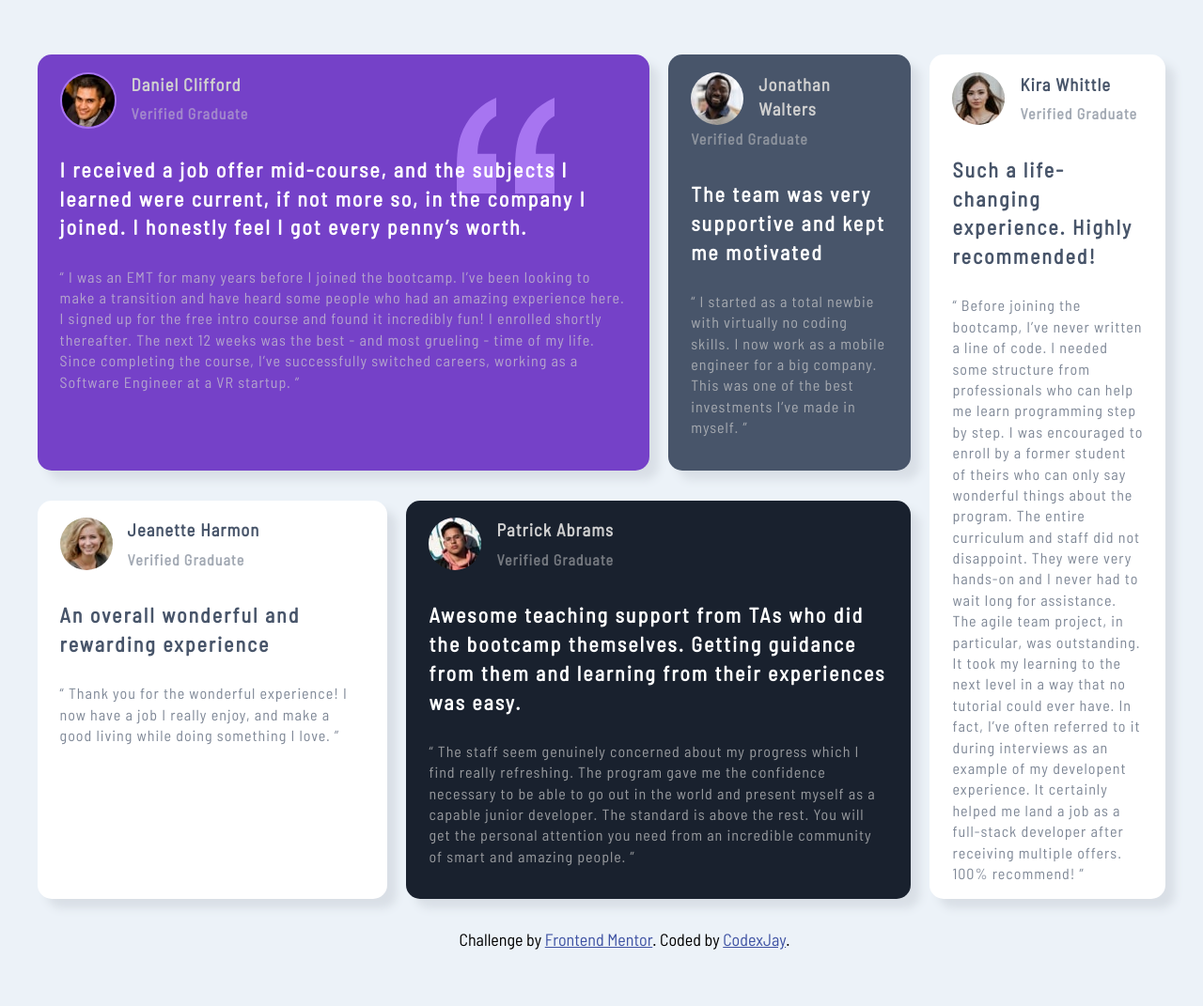
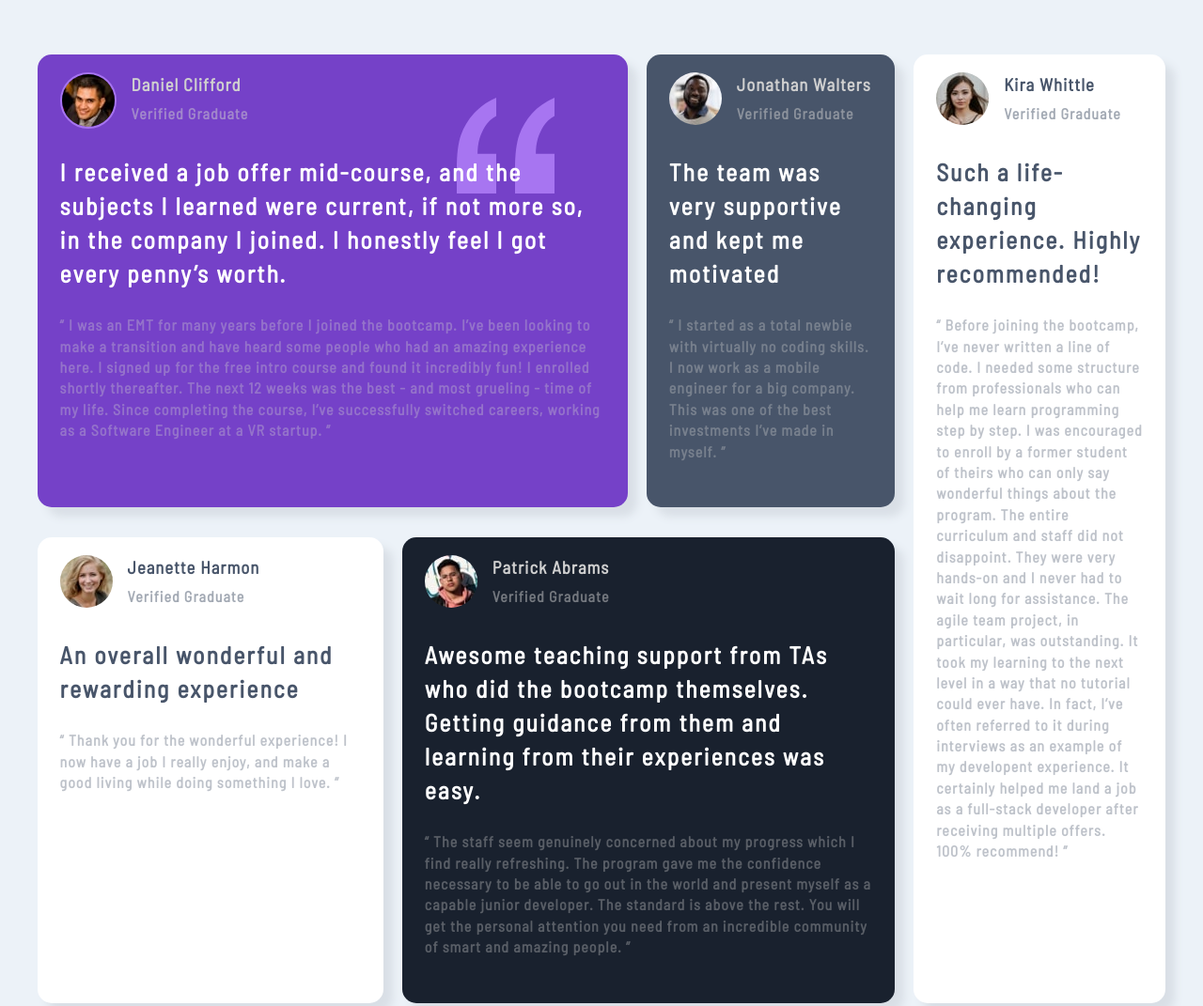
Before and after one commit to Jay035/jay035.github.io, a plain HTML site: page Testimonials/index.html in a window 1280 px wide. Shown: the top 1071 px of the page at 94% size. Before the commit the page ends 1047 px from the top, so only its background shows below. Drawn offline with Linux system fonts and the light colour scheme.

Commit message:
Update index.html

```diff
--- a/Testimonials/index.html
+++ b/Testimonials/index.html
@@ -19,8 +19,8 @@
           <h4> Verified Graduate</h4>
       </section>
 
-      <section class="highlight"> I received a job offer mid-course, and the subjects I learned were current, if not more so, in the company I joined. I honestly feel I got every penny’s worth.</section>
-      <article class="info">“ I was an EMT for many years before I joined the bootcamp. I’ve been looking to make a transition and have heard some people who had an amazing experience here. I signed up for the free intro course and found it incredibly fun! I enrolled shortly thereafter. The next 12 weeks was the best - and most grueling - time of my life. Since completing the course, I’ve successfully switched careers, working as a Software Engineer at a VR startup. ”</article>
+      <section class="highlight"> <h3>I received a job offer mid-course, and the subjects I learned were current, if not more so, in the company I joined. I honestly feel I got every penny’s worth.</h3></section>
+      <article class="info"><h4>“ I was an EMT for many years before I joined the bootcamp. I’ve been looking to make a transition and have heard some people who had an amazing experience here. I signed up for the free intro course and found it incredibly fun! I enrolled shortly thereafter. The next 12 weeks was the best - and most grueling - time of my life. Since completing the course, I’ve successfully switched careers, working as a Software Engineer at a VR startup. ”</h4></article>
      </div>
 
     <div id="two" class="sec">
@@ -30,9 +30,9 @@
         <h4>Verified Graduate</h4>
       </section>
 
-      <section class="highlight"> The team was very supportive and kept me motivated</section>
+      <section class="highlight"> <h3>The team was very supportive and kept me motivated</h3></section>
 
-      <article class="info"> “ I started as a total newbie with virtually no coding skills. I now work as a mobile engineer for a big company. This was one of the best investments I’ve made in myself. ”</article>
+      <article class="info"> <h4>“ I started as a total newbie with virtually no coding skills. I now work as a mobile engineer for a big company. This was one of the best investments I’ve made in myself. ”</h4></article>
     </div>
 
     <div id="three" class="sec">
@@ -42,9 +42,9 @@
         <h4>Verified Graduate</h4>
       </section>
 
-      <section id="jean" class="highlight"> An overall wonderful and rewarding experience</section>
+      <section id="jean" class="highlight"><h3> An overall wonderful and rewarding experience</h3></section>
 
-      <article class="info"> “ Thank you for the wonderful experience! I now have a job I really enjoy, and make a good living while doing something I love. ”</article>
+      <article class="info"> <h4>“ Thank you for the wonderful experience! I now have a job I really enjoy, and make a good living while doing something I love. ”</h4></article>
     </div>
 
     <div id="four" class="sec">
@@ -54,9 +54,9 @@
         <h4>Verified Graduate</h4>
       </section>
 
-      <section class="highlight">  Awesome teaching support from TAs who did the bootcamp themselves. Getting guidance from them and learning from their experiences was easy.</section>
+      <section class="highlight">  <h3>Awesome teaching support from TAs who did the bootcamp themselves. Getting guidance from them and learning from their experiences was easy.</h3></section>
 
-      <article class="info"> “ The staff seem genuinely concerned about my progress which I find really refreshing. The program gave me the confidence necessary to be able to go out in the world and present myself as a capable junior developer. The standard is above the rest. You will get the personal attention you need from an incredible community of smart and amazing people. ”</article>
+      <article class="info"><h4> “ The staff seem genuinely concerned about my progress which I find really refreshing. The program gave me the confidence necessary to be able to go out in the world and present myself as a capable junior developer. The standard is above the rest. You will get the personal attention you need from an incredible community of smart and amazing people. ”</h4></article>
     </div>
 
     <div id="five" class="sec">
@@ -66,9 +66,9 @@
         <h4>Verified Graduate</h4>
       </section>
 
-      <section id="kira" class="highlight"> Such a life-changing experience. Highly recommended!</section>
+      <section id="kira" class="highlight"><h3> Such a life-changing experience. Highly recommended!</h3></section>
 
-      <article class="info"> “ Before joining the bootcamp, I’ve never written a line of code. I needed some structure from professionals who can help me learn programming step by step. I was encouraged to enroll by a former student of theirs who can only say wonderful things about the program. The entire curriculum and staff did not disappoint. They were very hands-on and I never had to wait long for assistance. The agile team project, in particular, was outstanding. It took my learning to the next level in a way that no tutorial could ever have. In fact, I’ve often referred to it during interviews as an example of my developent experience. It certainly helped me land a job as a full-stack developer after receiving multiple offers. 100% recommend! ”</article>
+      <article class="info"> <h4> “ Before joining the bootcamp, I’ve never written a line of code. I needed some structure from professionals who can help me learn programming step by step. I was encouraged to enroll by a former student of theirs who can only say wonderful things about the program. The entire curriculum and staff did not disappoint. They were very hands-on and I never had to wait long for assistance. The agile team project, in particular, was outstanding. It took my learning to the next level in a way that no tutorial could ever have. In fact, I’ve often referred to it during interviews as an example of my developent experience. It certainly helped me land a job as a full-stack developer after receiving multiple offers. 100% recommend! ”</h4></article>
    </div>
 
     <div class="attribution">
```
